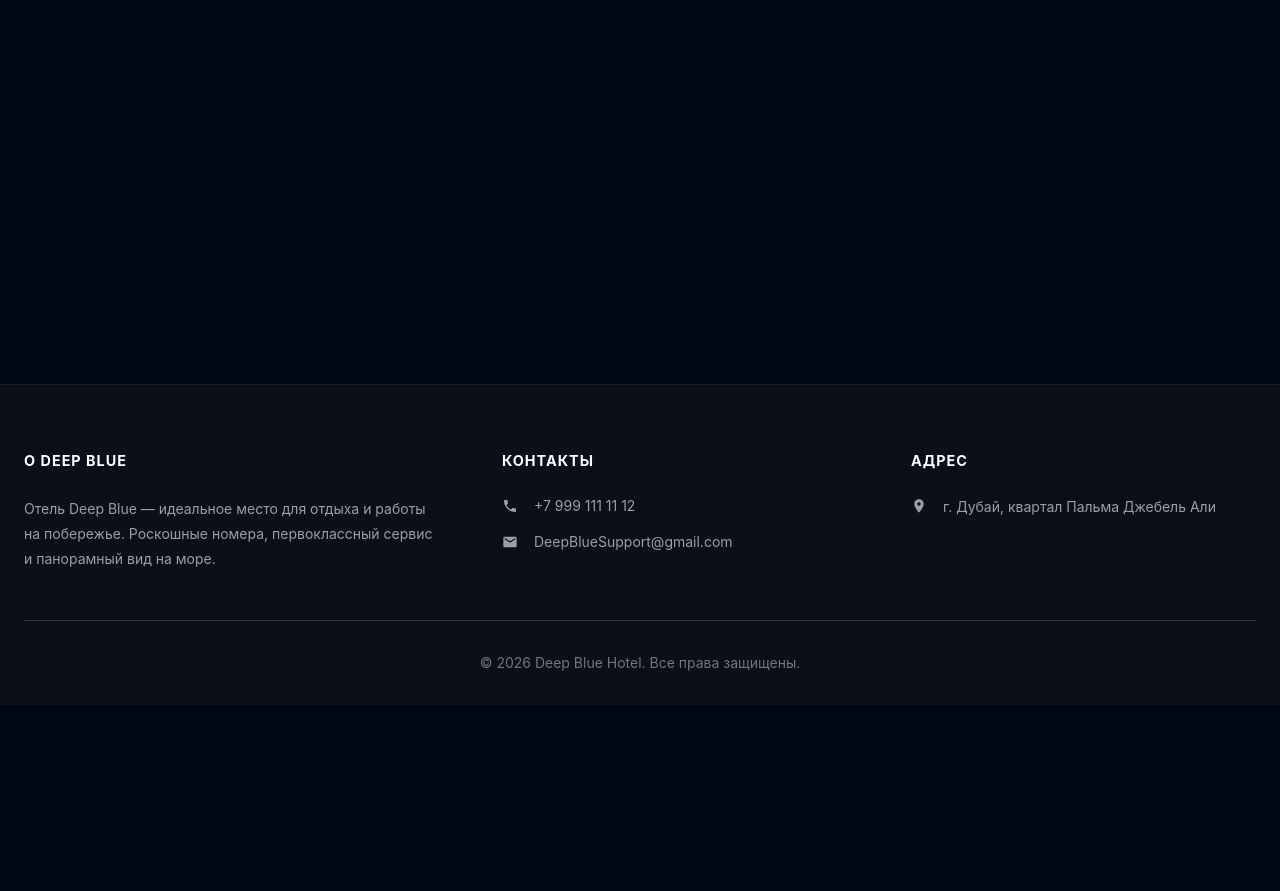
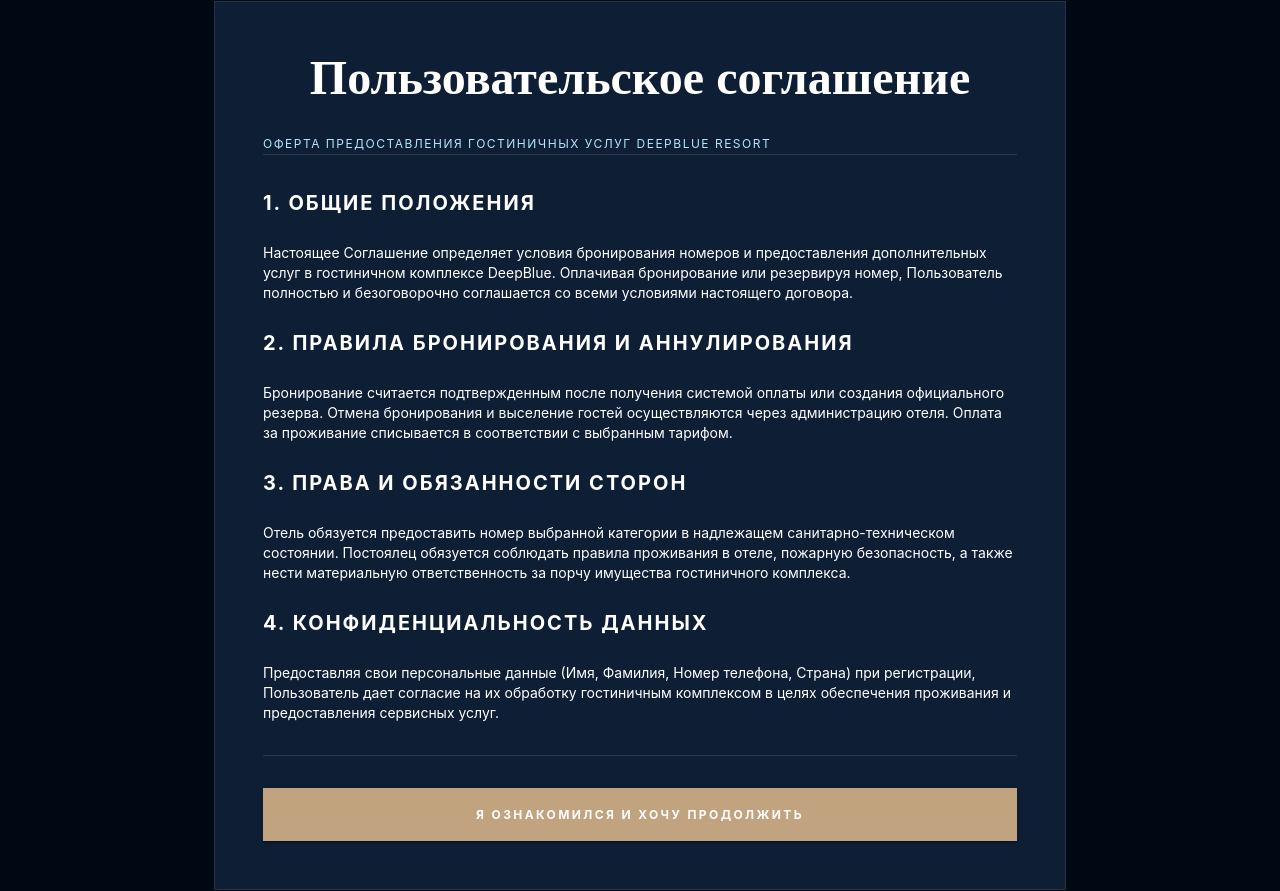
Before and after one commit to El1teHarp521/deep-blue-hotel, a React (Vite) app in the folder frontend/host-app/: page /terms in a window 1280 px wide. Shown: the part 256-1147 px from the top of the page. Before the commit the page ends 961 px from the top, so only its background shows below. Built offline with nearby package versions, Linux system fonts and the light colour scheme; no server answers.

Commit message:
Добавлено пользовательское соглашение + блокировка оплаты, пока пользователь не примет пользовательское соглашение

```diff
--- a/frontend/host-app/src/App.jsx
+++ b/frontend/host-app/src/App.jsx
@@ -22,6 +22,7 @@
 import SpaPage from './pages/SpaPage';
 import ParkingPage from './pages/ParkingPage';
 import ProfilePage from './pages/ProfilePage';
+import TermsPage from './pages/TermsPage';
 import AuthModal from './components/AuthModal';
 
 const Footer = ({ t }) => (
@@ -207,6 +208,7 @@
           <Route path="/spa" element={<SpaPage t={t} currency={currency} lang={lang} user={user} />} />
           <Route path="/parking" element={<ParkingPage t={t} currency={currency} lang={lang} user={user} />} />
           <Route path="/profile" element={<ProfilePage t={t} currency={currency} lang={lang} user={user} setUser={setUser} />} />
+          <Route path="/terms" element={<TermsPage t={t} lang={lang} />} />
         </Routes>
       </Box>
       <AuthModal open={openAuth} onClose={() => setOpenAuth(false)} t={t} />
--- /dev/null
+++ b/frontend/host-app/src/pages/TermsPage.jsx
@@ -0,0 +1,77 @@
+import React from 'react';
+import { Box, Container, Typography, Paper, Divider, Button } from '@mui/material';
+import { useNavigate } from 'react-router-dom';
+
+export default function TermsPage({ lang = 'RU' }) {
+  const navigate = useNavigate();
+
+  return (
+    <Box sx={{ pt: 22, pb: 10 }}>
+      <Container maxWidth="md">
+        <Button onClick={() => navigate(-1)} sx={{ mb: 4, color: 'text.secondary', fontWeight: 'bold' }}>
+          {lang === 'RU' ? '← ВЕРНУТЬСЯ К ОФОРМЛЕНИЮ' : '← BACK TO CHECKOUT'}
+        </Button>
+
+        <Paper sx={{ p: 6, borderRadius: 0, border: '1px solid rgba(128,128,128,0.2)', bgcolor: 'background.paper' }}>
+          <Typography variant="h3" sx={{ fontFamily: 'Playfair Display', mb: 3, textAlign: 'center', fontWeight: 'bold' }}>
+            {lang === 'RU' ? 'Пользовательское соглашение' : 'User Terms & Conditions'}
+          </Typography>
+          <Typography variant="caption" display="block" align="center" sx={{ mb: 4, color: 'text.secondary', letterSpacing: 1.5 }}>
+            {lang === 'RU' ? 'ОФЕРТА ПРЕДОСТАВЛЕНИЯ ГОСТИНИЧНЫХ УСЛУГ DEEPBLUE RESORT' : 'DEEPBLUE RESORT HOTEL SERVICES AGREEMENT'}
+          </Typography>
+
+          <Divider sx={{ mb: 4 }} />
+
+          <Box sx={{ display: 'flex', flexDirection: 'column', gap: 3, color: 'text.primary', lineHeight: 1.8 }}>
+            <Typography variant="h6" sx={{ fontWeight: 'bold' }}>
+              {lang === 'RU' ? '1. Общие положения' : '1. General Provisions'}
+            </Typography>
+            <Typography variant="body2">
+              {lang === 'RU'
+                ? 'Настоящее Соглашение определяет условия бронирования номеров и предоставления дополнительных услуг в гостиничном комплексе DeepBlue. Оплачивая бронирование или резервируя номер, Пользователь полностью и безоговорочно соглашается со всеми условиями настоящего договора.'
+                : 'This Agreement defines the terms of room booking and additional services at the DeepBlue Resort. By paying for or reserving a room, the User fully and unconditionally agrees to all the terms of this contract.'}
+            </Typography>
+
+            <Typography variant="h6" sx={{ fontWeight: 'bold' }}>
+              {lang === 'RU' ? '2. Правила бронирования и аннулирования' : '2. Booking & Cancellation Rules'}
+            </Typography>
+            <Typography variant="body2">
+              {lang === 'RU'
+                ? 'Бронирование считается подтвержденным после получения системой оплаты или создания официального резерва. Отмена бронирования и выселение гостей осуществляются через администрацию отеля. Оплата за проживание списывается в соответствии с выбранным тарифом.'
+                : 'Bookings are considered confirmed once payment is received or a formal reservation is created. Cancellation and checkout of guests are managed by the hotel administration. Stay fees are charged based on the selected rate.'}
+            </Typography>
+
+            <Typography variant="h6" sx={{ fontWeight: 'bold' }}>
+              {lang === 'RU' ? '3. Права и обязанности сторон' : '3. Rights & Liabilities'}
+            </Typography>
+            <Typography variant="body2">
+              {lang === 'RU'
+                ? 'Отель обязуется предоставить номер выбранной категории в надлежащем санитарно-техническом состоянии. Постоялец обязуется соблюдать правила проживания в отеле, пожарную безопасность, а также нести материальную ответственность за порчу имущества гостиничного комплекса.'
+                : 'The hotel undertakes to provide a room of the selected category in proper sanitary and technical condition. The guest agrees to comply with hotel rules, fire safety, and bear material responsibility for any damage to the hotel property.'}
+            </Typography>
+
+            <Typography variant="h6" sx={{ fontWeight: 'bold' }}>
+              {lang === 'RU' ? '4. Конфиденциальность данных' : '4. Data Privacy'}
+            </Typography>
+            <Typography variant="body2">
+              {lang === 'RU'
+                ? 'Предоставляя свои персональные данные (Имя, Фамилия, Номер телефона, Страна) при регистрации, Пользователь дает согласие на их обработку гостиничным комплексом в целях обеспечения проживания и предоставления сервисных услуг.'
+                : 'By providing personal data (First Name, Last Name, Phone, Country) during registration, the User consents to its processing by the hotel for reservation and hospitality services purposes.'}
+            </Typography>
+          </Box>
+
+          <Divider sx={{ my: 4 }} />
+
+          <Button
+            variant="contained"
+            fullWidth
+            onClick={() => navigate(-1)}
+            sx={{ bgcolor: '#c1a37f', color: 'white', py: 2, fontWeight: 'bold', borderRadius: 0, '&:hover': { bgcolor: '#a68a64' } }}
+          >
+            {lang === 'RU' ? 'Я ОЗНАКОМИЛСЯ И ХОЧУ ПРОДОЛЖИТЬ' : 'I UNDERSTAND AND WANT TO CONTINUE'}
+          </Button>
+        </Paper>
+      </Container>
+    </Box>
+  );
+}
```
Also changed, not shown: frontend/host-app/src/pages/RoomDetailPage.jsx (+69 -10 lines).
